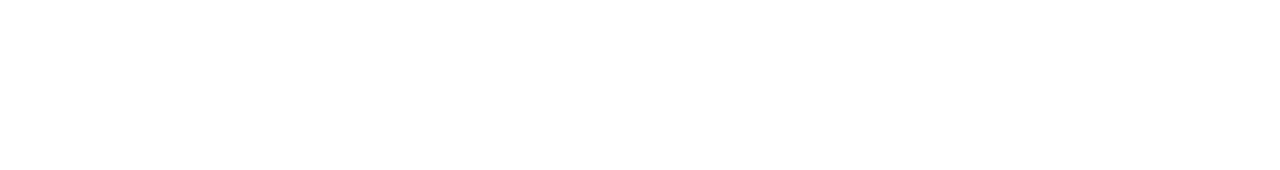
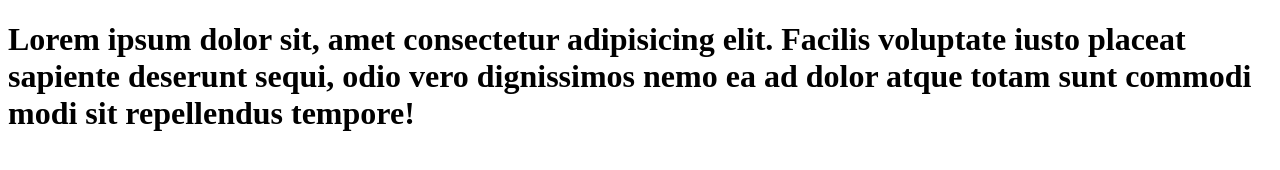
Before and after one commit to Blinsky01/godsonelvis, a plain HTML site: page index.html in a window 1280 px wide. Drawn offline with Linux system fonts and the light colour scheme.

Commit message:
first change

```diff
--- a/index.html
+++ b/index.html
@@ -6,6 +6,6 @@
     <title>Document</title>
 </head>
 <body>
-
+    <h1>Lorem ipsum dolor sit, amet consectetur adipisicing elit. Facilis voluptate iusto placeat sapiente deserunt sequi, odio vero dignissimos nemo ea ad dolor atque totam sunt commodi modi sit repellendus tempore!</h1>
 </body>
 </html>
```
